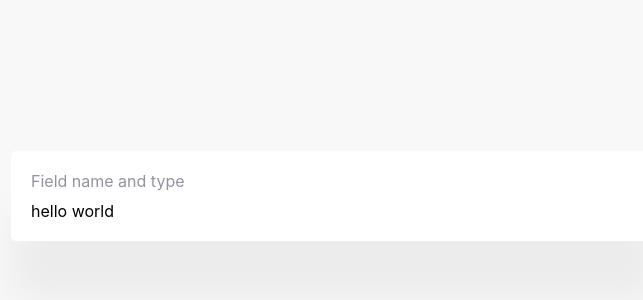
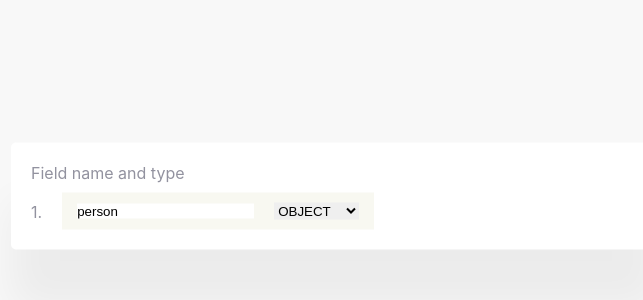
Before and after one commit to killcodeX/cosmocloud-hiring, a React (Create React App) app: page / in a window 1280 px wide. Shown: the part 204-504 px from the top of the page, without its empty margins (304-947 px from the left). Built offline with nearby package versions, Linux system fonts and the light colour scheme.

Commit message:
inout and select added

```diff
--- a/src/App.tsx
+++ b/src/App.tsx
@@ -1,11 +1,14 @@
 import React from "react";
+import Fields from "./components/fields";
 
 function App() {
   return <div className="card">
     <div className="card-header">
       <div className="card-title">Field name and type</div>
     </div>
-    <div className="card-body">hello world</div>
+    <div className="card-body">
+      <Fields/>
+    </div>
   </div>;
 }
 
--- /dev/null
+++ b/src/components/fields.tsx
@@ -0,0 +1,36 @@
+import React, { useState } from "react";
+
+let options = ["OBJECT", "STRING", "NUMBER", "BOOLEAN"];
+
+export default function Fields() {
+  const [field, setField] = useState([
+    {
+      id: 1,
+      name: "person",
+      type: "OBJECT",
+    },
+  ]);
+  return (
+    <div className="fields">
+      {field.map((item) => {
+        return (
+          <div key={item.id} className="field">
+            <div className="field-id">{item.id}.</div>
+            <div className="field-details">
+              <input value={field[item.id - 1].name} />
+              <select>
+                {options.map((item, index) => {
+                  return (
+                    <option key={index} value={item}>
+                      {item}
+                    </option>
+                  );
+                })}
+              </select>
+            </div>
+          </div>
+        );
+      })}
+    </div>
+  );
+}
--- a/src/index.css
+++ b/src/index.css
@@ -24,13 +24,37 @@ body {
   box-shadow: 0 60px 40px rgb(0 0 0/ 5%);
 }
 
-.card-header{
+.card-header {
   margin-bottom: 10px;
 }
 
-.card-title{
+.card-title {
   font-size: 1rem;
-  color: #92929F;
+  color: #92929f;
+}
+
+.field {
+  display: flex;
+  flex-direction: row;
+  gap: 20px;
+  align-items: center;
+}
+
+.field-id{
+  color: #92929f;
+}
+
+.field-details{
+  display: flex;
+  flex-direction: row;
+  gap: 20px;
+  align-items: center;
+  padding: 10px 15px;
+  background-color: #f8f8f1;
+}
+
+input,select{
+  border: none;
 }
 
 code {
```
